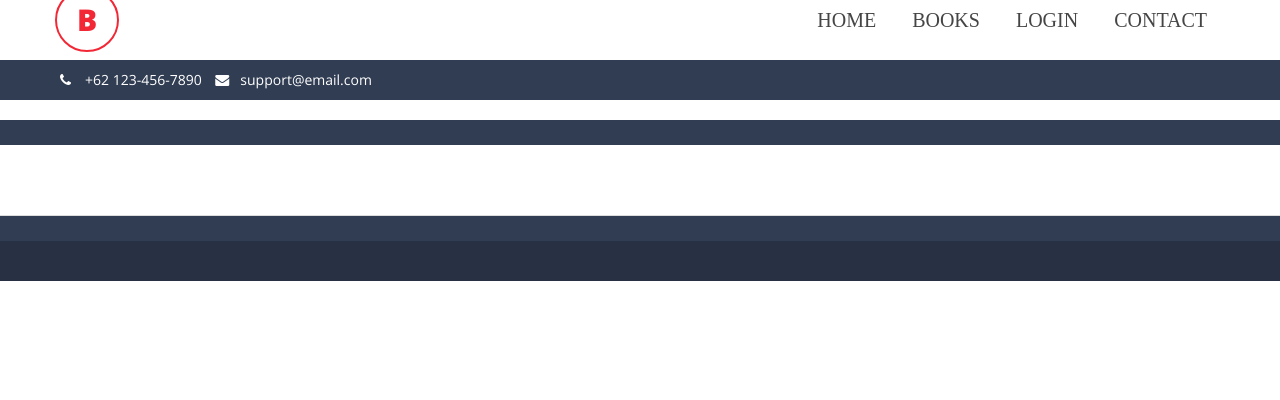
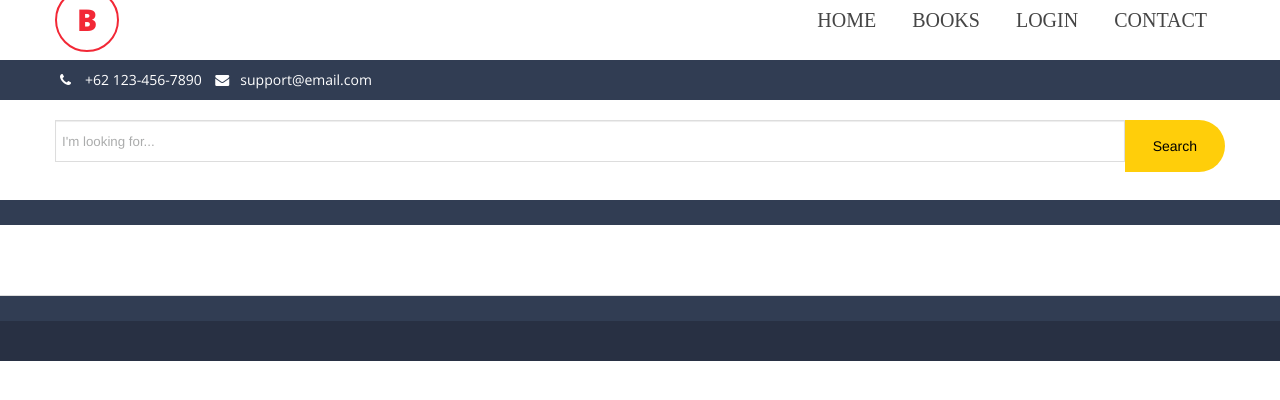
Before and after one commit to jmsredondo/flask-Team-Ling, a Flask app: template templates/book_view.html in a window 1280 px wide. Shown: the part 20-420 px from the top of the page. Run offline with Flask 2, Linux system fonts and the light colour scheme; the template is opened without the code that fills it, so the values that code supplies are empty; some libraries are stand-ins or nearby versions; some web fonts are replaced.

Commit message:
added search for users to search books in book list

```diff
--- a/static/js/admin.js
+++ b/static/js/admin.js
@@ -13,7 +13,7 @@ function initbooks() {
     }).done(function (data) {
         for (var i = 0; i < data.length; i++) {
             var html = `<div class="column">
-              <div class="post-module hover">
+              <div class="post-module">
                 <div class="thumbnail">
                   <img src="https://s3-us-west-2.amazonaws.com/s.cdpn.io/169963/photo-1429043794791-eb8f26f44081.jpeg"/>
                 </div>
--- a/templates/book_view.html
+++ b/templates/book_view.html
@@ -15,6 +15,106 @@
     <link rel="stylesheet" type="text/css" href="/static/css/bookview.css">
     <link rel="icon" type="image/png" href="/static/images/icon.png">
 
+    <style>
+
+        .search-group {
+            display: flex;
+            width: 100%;
+            height: 20%;
+            margin-bottom: 2em !important;
+            position: relative;
+        }
+
+        .search-group:before {
+            font-size: 0.84em;
+            position: absolute;
+            left: 1.5em;
+            top: 1.1em;
+            color: #898989;
+        }
+
+        .search-input, .button-search {
+            padding: 0.6875em 2em;
+        }
+
+        .search-input {
+            transition: background 0.25s, border-color 0.25s, color 0.25s;
+            padding: 0.6875em 0.9375em 0.6875em 2.5em;
+            width: 100%;
+            border: solid 2px #cecfcf;
+            border-right: none;
+            border-radius: 2em 0 0 2em;
+            background: #fff;
+            box-sizing: border-box;
+        }
+
+        .search-input::-webkit-input-placeholder {
+            transition: color 0.25s;
+            color: #abacac;
+            font-size: 0.95em;
+            -webkit-font-smoothing: antialias;
+        }
+
+        .search-input:-ms-input-placeholder {
+            transition: color 0.25s;
+            color: #abacac;
+            font-size: 0.95em;
+            -webkit-font-smoothing: antialias;
+        }
+
+        .search-input::-ms-input-placeholder {
+            transition: color 0.25s;
+            color: #abacac;
+            font-size: 0.95em;
+            -webkit-font-smoothing: antialias;
+        }
+
+        .search-input::placeholder {
+            transition: color 0.25s;
+            color: #abacac;
+            font-size: 0.95em;
+            -webkit-font-smoothing: antialias;
+        }
+
+        input.search-input:focus {
+            transition: background 0.25s, border-color 0.25s;
+            background: rgba(0, 0, 0, 0.075);
+            border-color: rgba(0, 0, 0, 0.015);
+            outline: none;
+        }
+
+        input.search-input:focus::-webkit-input-placeholder {
+            transition: color 0.25s;
+            color: #898989;
+        }
+
+        input.search-input:focus:-ms-input-placeholder {
+            transition: color 0.25s;
+            color: #898989;
+        }
+
+        input.search-input:focus::-ms-input-placeholder {
+            transition: color 0.25s;
+            color: #898989;
+        }
+
+        input.search-input:focus::placeholder {
+            transition: color 0.25s;
+            color: #898989;
+        }
+
+        .button-search {
+            transition: background 0.25s, color 0.25s;
+            border: none;
+            border-radius: 0 2em 2em 0;
+            background: #ffce0a;
+        }
+        .button-search:hover {
+            transition: background 0.25s, color 0.25s;
+            background: #000;
+            color: #fff;
+        }
+    </style>
 </head>
 <body>
 <!-- loader  -->
@@ -95,6 +195,13 @@
             <div class="info">
                 <h1>Books List </h1>
             </div>
+
+            {#             search bar #}
+            <div class="search-group v2">
+                <input class="search-input inactive" type="text" placeholder="I'm looking for..."/>
+                <button class="button button-brand-primary button-search">Search</button>
+            </div>
+
             <div id="bookslist" class="main">
 
             </div>
```
Also changed, not shown: app.db, 9 other files.
